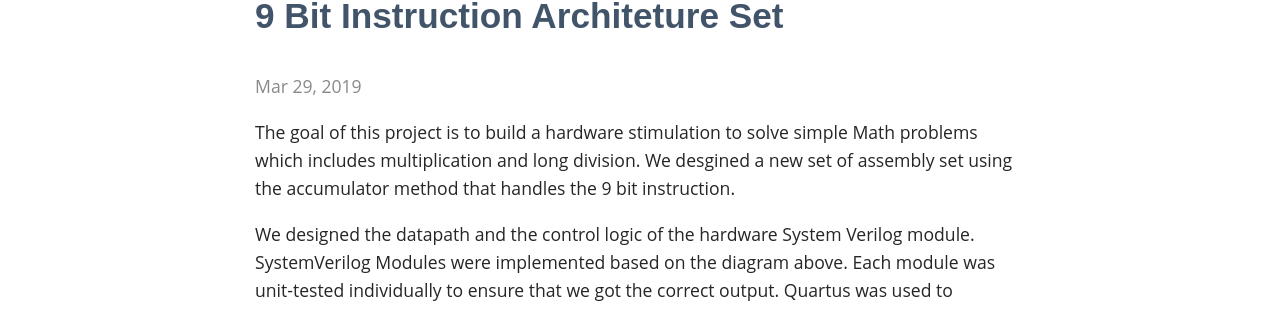
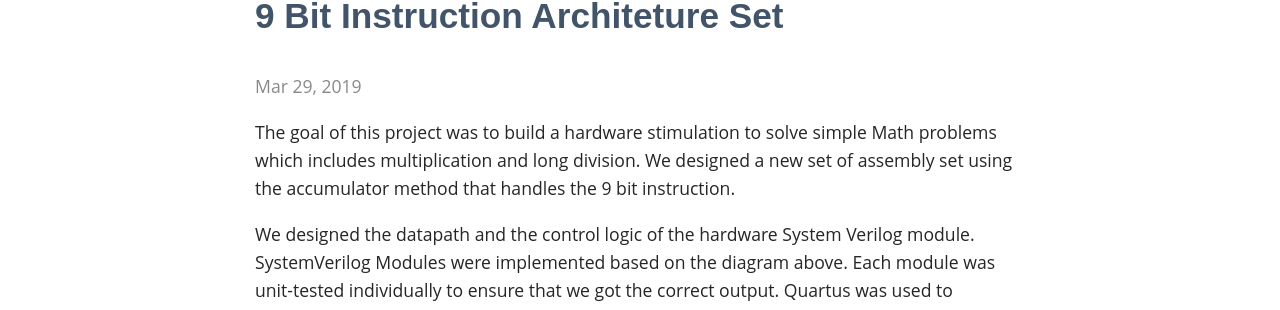
Before and after one commit to kinming92/kinming92.github.io, a Jekyll site: the page built from _posts/2019-07-19-9 bit-instr-arch-set.md, in a window 1280 px wide and 900 px high, scrolled down 399 px. Shown: the part 140-450 px from the top of the window. Built offline with Jekyll 4.4.1, drawn with Linux system fonts in a browser that asks for light colours; nearby versions of some CDN libraries.

Commit message:
proof read

```diff
--- a/_posts/2019-07-19-9 bit-instr-arch-set.md
+++ b/_posts/2019-07-19-9 bit-instr-arch-set.md
@@ -6,8 +6,8 @@ categories: jekyll update
 excerpt_separator: <!--more-->
 ---
 
-The goal of this project is to build a hardware stimulation to solve simple Math problems which includes multiplication and long division.
-We desgined a new set of assembly set using the accumulator method that handles the 9 bit instruction.
+The goal of this project was to build a hardware stimulation to solve simple Math problems which includes multiplication and long division.
+We designed a new set of assembly set using the accumulator method that handles the 9 bit instruction.
 
 <!-- ![Assembly Set](/assets/9bitInstructions/assemly-operation.png) -->
 
```
